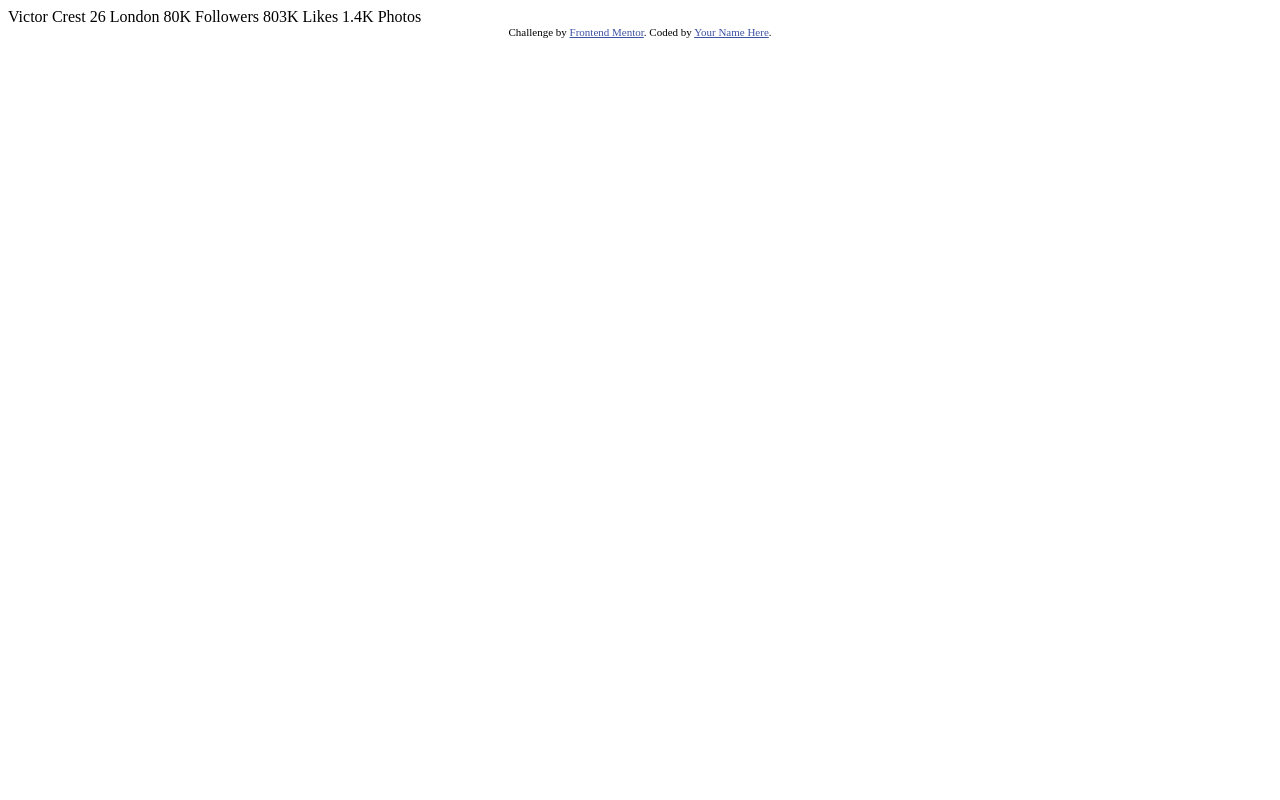
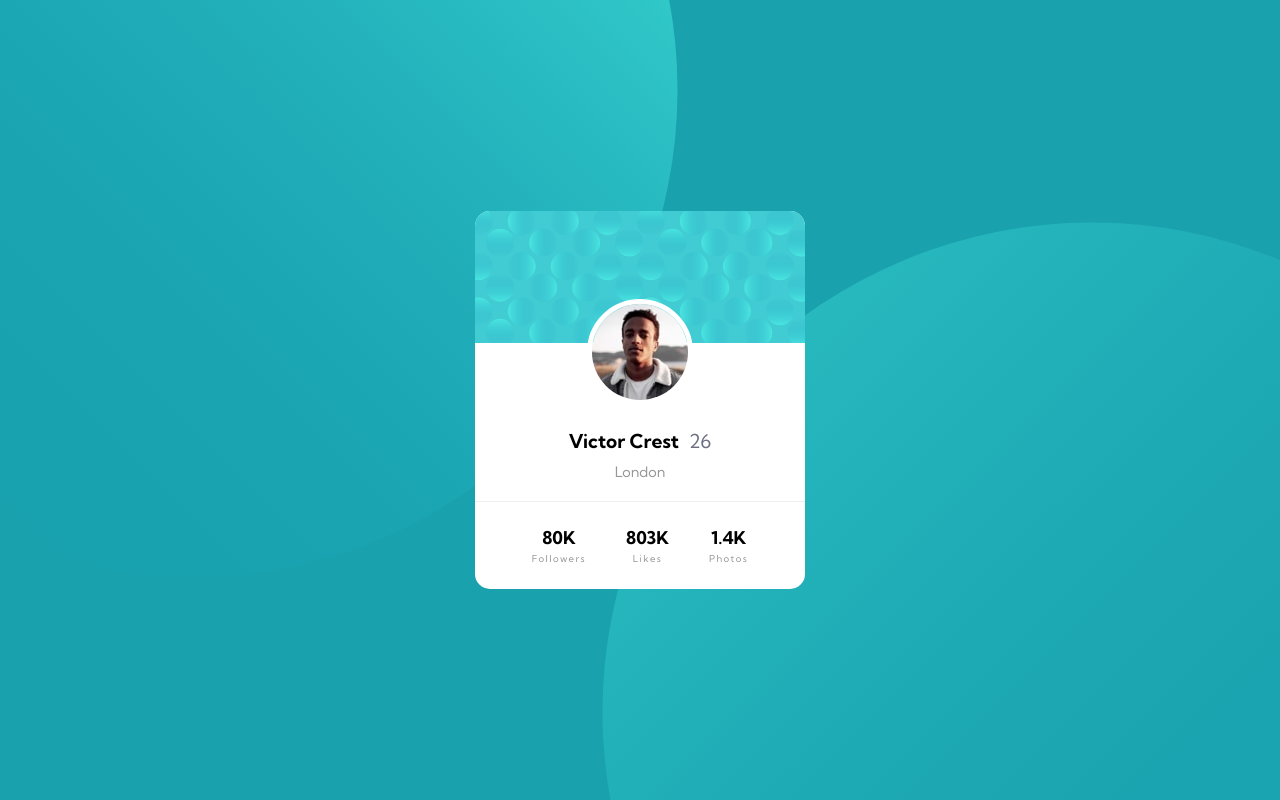
Before and after one commit to rachelktyjohnson/FEM_profile_card_component, a plain HTML site: page index.html in a window 1280 px wide. Drawn offline with Linux system fonts and the light colour scheme.

Commit message:
completed

```diff
--- a/index.html
+++ b/index.html
@@ -1,35 +1,49 @@
 <!DOCTYPE html>
 <html lang="en">
 <head>
-  <meta charset="UTF-8">
-  <meta name="viewport" content="width=device-width, initial-scale=1.0"> <!-- displays site properly based on user's device -->
+    <meta charset="UTF-8">
+    <meta name="viewport" content="width=device-width, initial-scale=1.0"> <!-- displays site properly based on user's device -->
 
-  <link rel="icon" type="image/png" sizes="32x32" href="./images/favicon-32x32.png">
+    <link rel="icon" type="image/png" sizes="32x32" href="./images/favicon-32x32.png">
+    <link rel="stylesheet" href="styles.css"/>
+    <title>Frontend Mentor | Profile card component</title>
 
-  <title>Frontend Mentor | Profile card component</title>
-
-  <!-- Feel free to remove these styles or customise in your own stylesheet 👍 -->
-  <style>
-    .attribution { font-size: 11px; text-align: center; }
-    .attribution a { color: hsl(228, 45%, 44%); }
-  </style>
 </head>
 <body>
-  Victor Crest
-  26
-  London
+<main>
+    <div class="card">
+        <div class="images">
+            <img class="card-pattern" src="images/bg-pattern-card.svg" alt="card background pattern"/>
+            <img class="user-image" src="images/image-victor.jpg" alt="victor"/>
+        </div>
+        <div class="content">
+            <div class="user">
+                <h1 class="name">Victor Crest</h1>
+                <p class="age">26</p>
+            </div>
+            <span class="location">London</span>
+        </div>
+        <div class="stats">
+            <div class="stat">
+                <p class="stat-detail">80K</p>
+                <h2 class="stat-heading">Followers</h2>
+            </div>
 
-  80K
-  Followers
+            <div class="stat">
+                <p class="stat-detail">803K</p>
+                <h2 class="stat-heading">Likes</h2>
+            </div>
 
-  803K
-  Likes
+            <div class="stat">
+                <p class="stat-detail">1.4K</p>
+                <h2 class="stat-heading">Photos</h2>
+            </div>
+        </div>
 
-  1.4K
-  Photos
-  <div class="attribution">
-    Challenge by <a href="https://www.frontendmentor.io?ref=challenge" target="_blank">Frontend Mentor</a>.
-    Coded by <a href="#">Your Name Here</a>.
-  </div>
+
+    </div>
+</main>
+
+
 </body>
 </html>
--- a/styles.css
+++ b/styles.css
@@ -1,7 +1,86 @@
+@import url("https://fonts.googleapis.com/css2?family=Kumbh+Sans:wght@400;700&display=swap");
 * {
   margin: 0;
   padding: 0;
   box-sizing: border-box;
+  font-family: "Kumbh Sans", sans-serif;
+}
+
+body {
+  background: #19a2ae;
+  background-image: url("images/bg-pattern-top.svg"), url("images/bg-pattern-bottom.svg");
+  background-position: top -600px left -700px, bottom -600px right -700px;
+  background-repeat: no-repeat;
+  background-origin: padding-box;
+}
+@media (min-width: 600px) {
+  body {
+    background-position: top -400px left -300px, bottom -400px right -300px;
+  }
+}
+body main {
+  display: flex;
+  min-height: 100vh;
+  align-items: center;
+  justify-content: center;
+}
+body main .card {
+  background: white;
+  width: 330px;
+  text-align: center;
+  border-radius: 15px;
+}
+body main .card .images img.card-pattern {
+  width: 100%;
+  border-radius: 15px 15px 0 0;
+}
+body main .card .images img.user-image {
+  border-radius: 100%;
+  border: 5px white solid;
+  margin-top: -48px;
+}
+body main .card .content {
+  padding: 20px;
+}
+body main .card .content .user {
+  display: flex;
+  align-items: center;
+  justify-content: center;
+}
+body main .card .content .user h1.name {
+  font-size: 1.2rem;
+}
+body main .card .content .user p.age {
+  margin-left: 10px;
+  font-size: 1.2rem;
+  color: #6a6f81;
+}
+body main .card .content span.location {
+  margin-top: 10px;
+  font-size: 0.9rem;
+  display: block;
+  color: #969696;
+}
+body main .card .stats {
+  display: flex;
+  align-items: center;
+  justify-content: center;
+  padding: 25px 40px;
+  border-top: 1px solid #eee;
+}
+body main .card .stats .stat {
+  margin: 0 20px;
+}
+body main .card .stats .stat p.stat-detail {
+  font-weight: 700;
+  font-size: 1.1rem;
+  margin-bottom: 5px;
+}
+body main .card .stats .stat h2.stat-heading {
+  font-weight: 400;
+  font-size: 0.6rem;
+  letter-spacing: 1.4px;
+  color: #969696;
 }
 
 /*# sourceMappingURL=styles.css.map */
```
